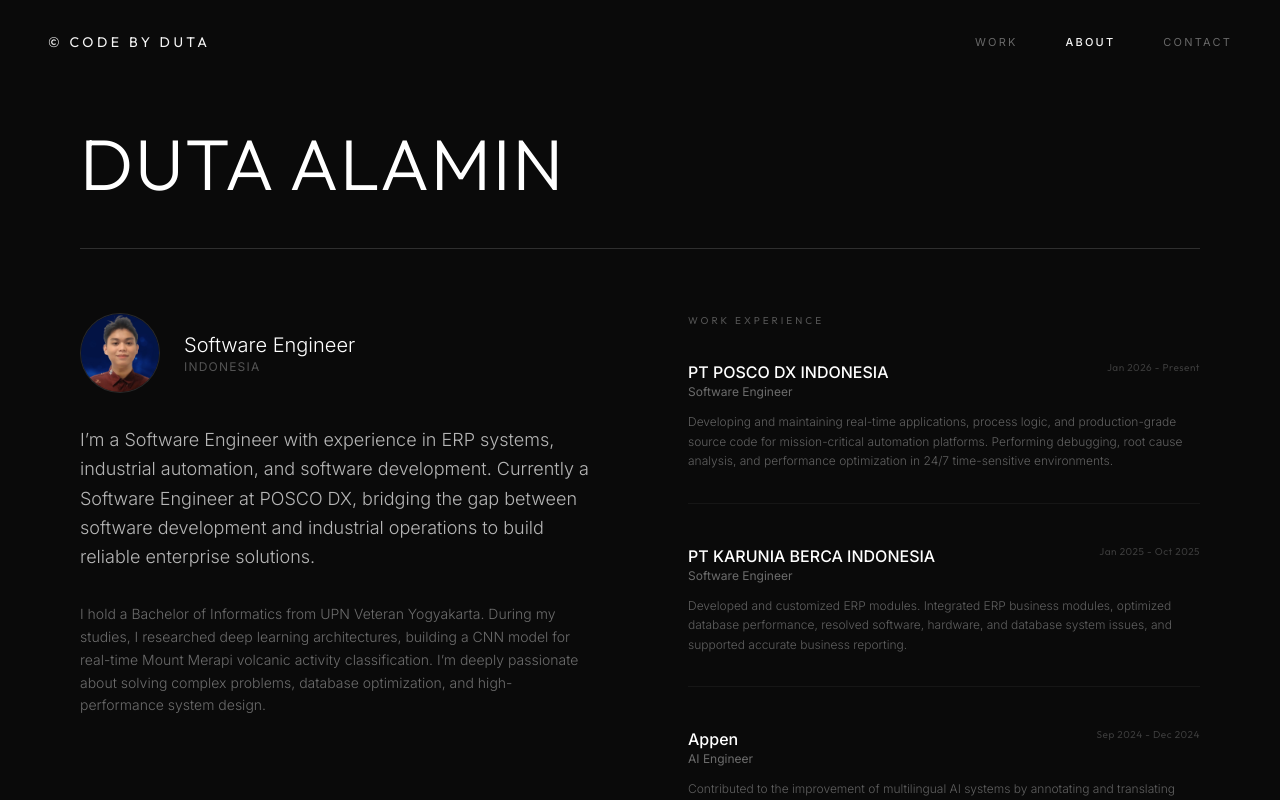
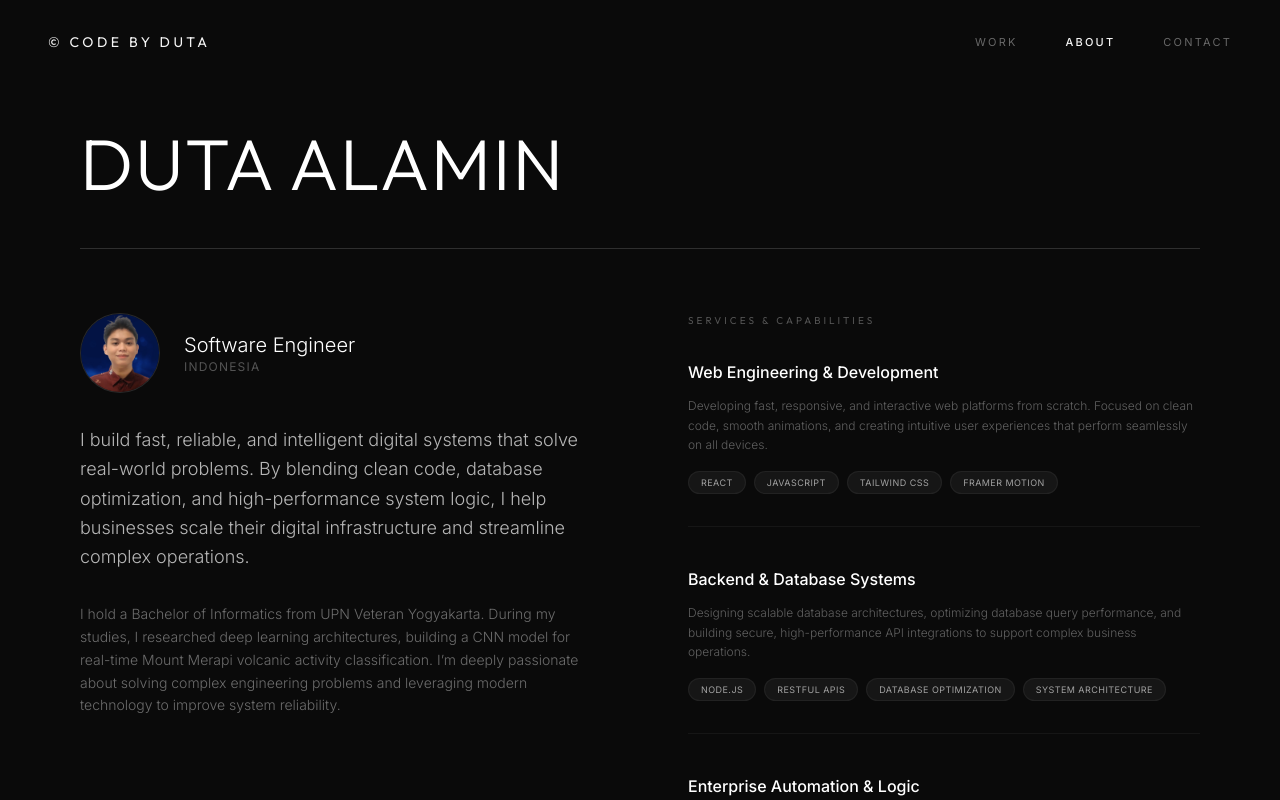
Before and after one commit to dutaalamin/duta, a React (Vite) app: page / in a window 1280 px wide. Both pictures are taken after a click on the button "ABOUT". Shown: the top 800 px of the page. Built offline with nearby package versions, Linux system fonts and the light colour scheme.

Commit message:
feat: redesign About page to showcase freelance services and capabilities instead of work timeline

```diff
--- a/src/components/AboutPage.jsx
+++ b/src/components/AboutPage.jsx
@@ -1,46 +1,30 @@
 import React from 'react';
 import { motion } from 'framer-motion';
 
-const experiences = [
+export default function AboutPage() {
+  const services = [
     {
-    company: 'PT POSCO DX INDONESIA',
-    position: 'Software Engineer',
-    date: 'Jan 2026 - Present',
-    details: 'Developing and maintaining real-time applications, process logic, and production-grade source code for mission-critical automation platforms. Performing debugging, root cause analysis, and performance optimization in 24/7 time-sensitive environments.'
+      title: 'Web Engineering & Development',
+      description: 'Developing fast, responsive, and interactive web platforms from scratch. Focused on clean code, smooth animations, and creating intuitive user experiences that perform seamlessly on all devices.',
+      skills: ['React', 'JavaScript', 'Tailwind CSS', 'Framer Motion']
     },
     {
-    company: 'PT KARUNIA BERCA INDONESIA',
-    position: 'Software Engineer',
-    date: 'Jan 2025 - Oct 2025',
-    details: 'Developed and customized ERP modules. Integrated ERP business modules, optimized database performance, resolved software, hardware, and database system issues, and supported accurate business reporting.'
+      title: 'Backend & Database Systems',
+      description: 'Designing scalable database architectures, optimizing database query performance, and building secure, high-performance API integrations to support complex business operations.',
+      skills: ['Node.js', 'RESTful APIs', 'Database Optimization', 'System Architecture']
     },
     {
-    company: 'Appen',
-    position: 'AI Engineer',
-    date: 'Sep 2024 - Dec 2024',
-    details: 'Contributed to the improvement of multilingual AI systems by annotating and translating text-to-speech datasets used for training and fine-tuning speech models.'
-  },
-  {
-    company: 'BPPTKG Geologi',
-    position: 'Bachelor Thesis Researcher',
-    date: 'Oct 2023 - Mar 2024',
-    details: 'Developed a Convolutional Neural Network (CNN) deep learning model to classify images of Mount Merapi for early warning detection accuracy.'
-  },
-  {
-    company: 'PT Indorama Polypet Indonesia',
-    position: 'IT Intern',
-    date: 'Aug 2022 - Sep 2022',
-    details: 'Assisted in maintaining corporate IT infrastructure and developing internal tools to support factory operations and reporting.'
+      title: 'Enterprise Automation & Logic',
+      description: 'Developing custom automation scripts, integrating enterprise system modules, and writing reliable process logic to automate manual tasks and improve overall system efficiency.',
+      skills: ['ERP Customization', 'Workflow Automation', 'Process Logic', 'System Reliability']
     }
   ];
 
-export default function AboutPage() {
   return (
     <div className="relative min-h-screen bg-[#0a0a0a] pt-32 pb-20 px-6 md:px-12 lg:px-20 max-w-7xl mx-auto">
 
       {/* Intro Header */}
       <div className="border-b border-white/15 pb-12 mb-16">
-
         <motion.h1
           initial={{ opacity: 0, y: 20 }}
           animate={{ opacity: 1, y: 0 }}
@@ -51,7 +35,7 @@ export default function AboutPage() {
         </motion.h1>
       </div>
 
-      {/* Main Grid: Bio on left, Education & Exp on right */}
+      {/* Main Grid: Bio on left, Services & Capabilities on right */}
       <div className="grid grid-cols-1 lg:grid-cols-12 gap-16 lg:gap-24 items-start">
 
         {/* Left Column: Bio & Profile Text */}
@@ -77,7 +61,7 @@ export default function AboutPage() {
             transition={{ duration: 0.7, delay: 0.3 }}
             className="text-lg text-white/70 leading-relaxed font-light"
           >
-            I’m a Software Engineer with experience in ERP systems, industrial automation, and software development. Currently a Software Engineer at POSCO DX, bridging the gap between software development and industrial operations to build reliable enterprise solutions.
+            I build fast, reliable, and intelligent digital systems that solve real-world problems. By blending clean code, database optimization, and high-performance system logic, I help businesses scale their digital infrastructure and streamline complex operations.
           </motion.p>
 
           <motion.p
@@ -86,14 +70,14 @@ export default function AboutPage() {
             transition={{ duration: 0.7, delay: 0.4 }}
             className="text-sm text-white/40 leading-relaxed font-light"
           >
-            I hold a Bachelor of Informatics from UPN Veteran Yogyakarta. During my studies, I researched deep learning architectures, building a CNN model for real-time Mount Merapi volcanic activity classification. I’m deeply passionate about solving complex problems, database optimization, and high-performance system design.
+            I hold a Bachelor of Informatics from UPN Veteran Yogyakarta. During my studies, I researched deep learning architectures, building a CNN model for real-time Mount Merapi volcanic activity classification. I’m deeply passionate about solving complex engineering problems and leveraging modern technology to improve system reliability.
           </motion.p>
         </div>
 
-        {/* Right Column: Work Experience Timeline & Education */}
+        {/* Right Column: Services & Capabilities */}
         <div className="lg:col-span-6 flex flex-col gap-16">
 
-          {/* Work Experience Section */}
+          {/* Services Section */}
           <div>
             <motion.h3
               initial={{ opacity: 0, y: 15 }}
@@ -101,38 +85,42 @@ export default function AboutPage() {
               transition={{ duration: 0.6 }}
               className="text-[10px] tracking-[0.3em] uppercase text-white/30 mb-8 font-display block"
             >
-              Work Experience
+              Services &amp; Capabilities
             </motion.h3>
 
             <div className="flex flex-col gap-10">
-              {experiences.map((exp, i) => (
+              {services.map((service, i) => (
                 <motion.div
-                  key={exp.company}
+                  key={service.title}
                   initial={{ opacity: 0, y: 20 }}
                   animate={{ opacity: 1, y: 0 }}
                   transition={{ duration: 0.6, delay: 0.1 * i }}
                   className="group relative pb-8 border-b border-white/5 last:border-0 last:pb-0"
                 >
-                  <div className="flex justify-between items-start mb-2">
-                    <div>
-                      <h4 className="text-md text-white font-medium group-hover:text-[#5ce1e6] transition-colors duration-300">
-                        {exp.company}
+                  <h4 className="text-md text-white font-medium group-hover:text-white/70 transition-colors duration-300 mb-2">
+                    {service.title}
                   </h4>
-                      <p className="text-xs text-white/40">{exp.position}</p>
+                  <p className="text-xs text-white/35 leading-relaxed font-light mt-3 mb-4">
+                    {service.description}
+                  </p>
+
+                  {/* Skill tags */}
+                  <div className="flex flex-wrap gap-2">
+                    {service.skills.map((skill) => (
+                      <span
+                        key={skill}
+                        className="text-[9px] tracking-wider uppercase bg-white/5 text-white/60 px-3 py-1 rounded-full border border-white/5 font-sans"
+                      >
+                        {skill}
+                      </span>
+                    ))}
                   </div>
-                    <span className="text-[10px] tracking-wider text-white/20 font-display">
-                      {exp.date}
-                    </span>
-                  </div>
-                  <p className="text-xs text-white/35 leading-relaxed font-light mt-3">
-                    {exp.details}
-                  </p>
                 </motion.div>
               ))}
             </div>
           </div>
 
-          {/* Education Section */}
+          {/* Core Values / Philosophy */}
           <motion.div
             initial={{ opacity: 0, y: 20 }}
             animate={{ opacity: 1, y: 0 }}
@@ -140,15 +128,11 @@ export default function AboutPage() {
             className="border-t border-white/5 pt-10"
           >
             <h3 className="text-[10px] tracking-[0.3em] uppercase text-white/30 mb-6 font-display block">
-              Education
+              My Philosophy
             </h3>
-            <div className="flex justify-between items-start">
-              <div>
-                <h4 className="text-md text-white font-medium">UPN Veteran Yogyakarta</h4>
-                <p className="text-xs text-white/40">Bachelor of Informatics</p>
-              </div>
-              <span className="text-[10px] tracking-wider text-white/20 font-display">2019 - 2023</span>
-            </div>
+            <p className="text-xs text-white/40 leading-relaxed font-light">
+              I believe in writing code that is clean, maintainable, and optimized for performance. I approach software development not just as writing syntax, but as designing robust architectures that directly drive business efficiency and user satisfaction.
+            </p>
           </motion.div>
 
         </div>
```
Lines whose indentation alone changed are shown as unchanged.
